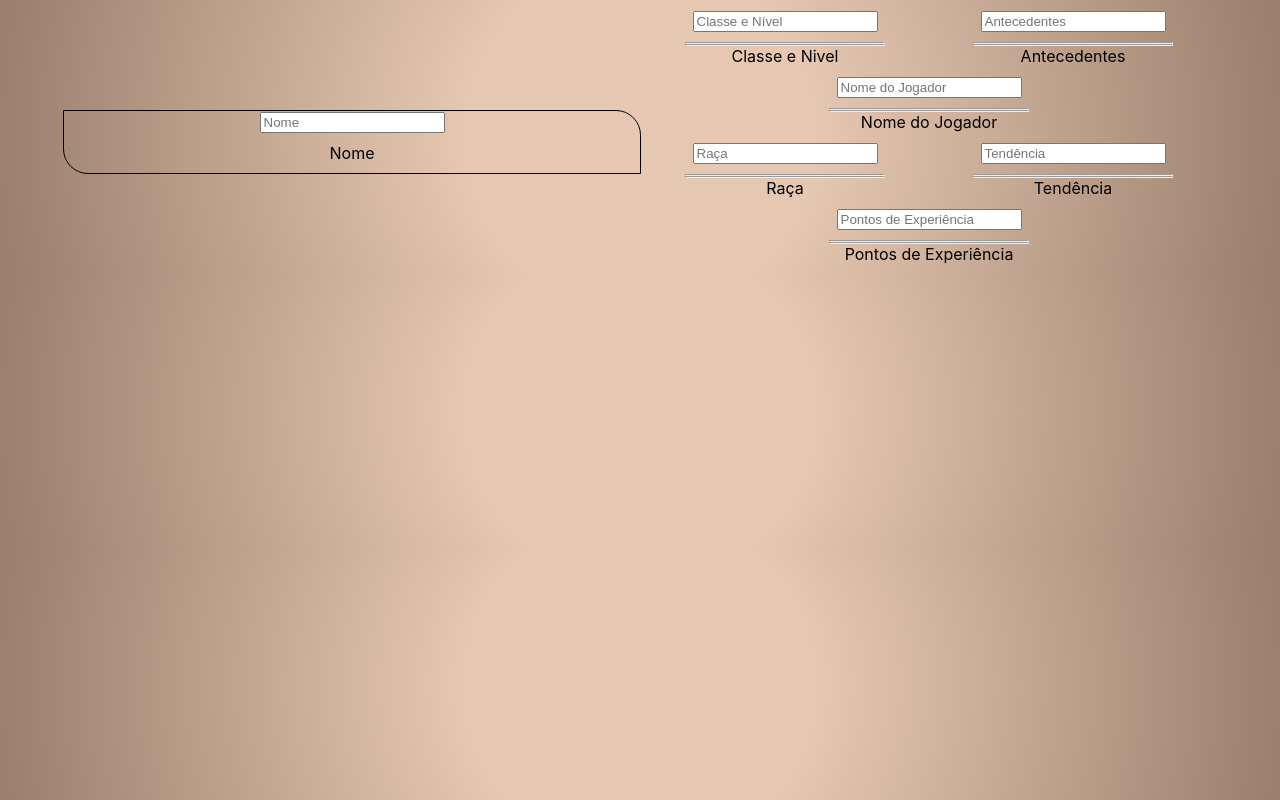
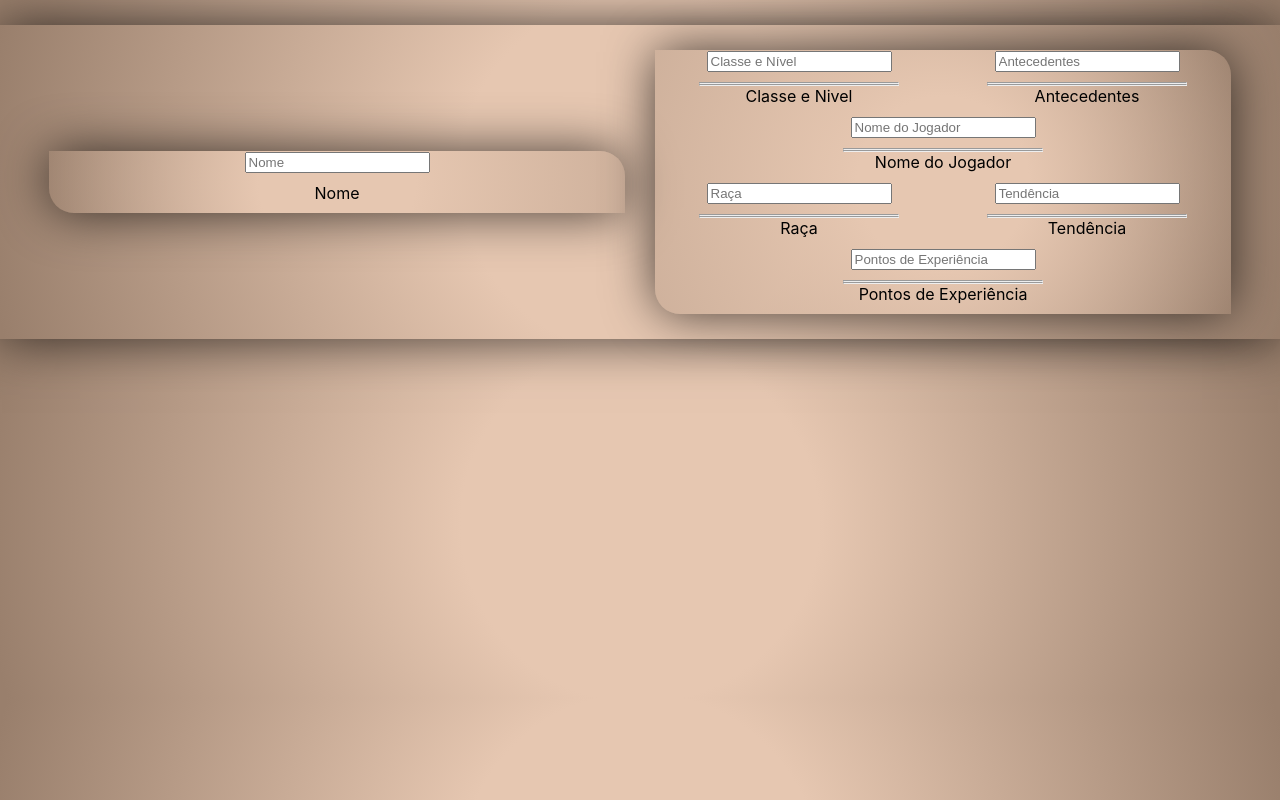
Before and after one commit to BenHurAlbertassi12/FichaDeD, a React (Create React App) app: page / in a window 1280 px wide. Built offline with nearby package versions, Linux system fonts and the light colour scheme.

Commit message:
background collor

```diff
--- a/src/Components/Title/title.css
+++ b/src/Components/Title/title.css
@@ -12,10 +12,12 @@
 }
 .info_person{
     width: 45%;
+    margin-left: 15px;
 
 }
 .info_name_person{
     width: 45%;
+    margin-right: 15px;
 }
 .info_cima, .info_baixo{
     display: flex;
@@ -24,6 +26,7 @@
 }
 .hr_edit, .hr_edit_baixo{
     margin: 0px;
+    background-color: black;
 }
 .hr_edit_baixo{
     width: 75%;
@@ -47,9 +50,25 @@
 .h4_edit{
     margin-top: 10px;
 }
+.info_total_person{
+margin-top: 25px;
+padding-top: 25px;
+padding-bottom: 25px;
+margin-bottom: 10px;
+        -webkit-box-shadow: 0px 0px 51px -2px rgba(0, 0, 0, 0.75);
+            -moz-box-shadow: 0px 0px 51px -2px rgba(0, 0, 0, 0.75);
+            box-shadow: 0px 0px 51px -2px rgba(0, 0, 0, 0.75);
+}
 
+.info_name_person, .info_person {
+    /* border: 1px solid black; */
+    border-radius: 0px 25px 0px 25px;
 
-.info_name_person{
-    border: 1px solid black;
-    border-radius: 0px 25px 0px 25px;
+    -webkit-box-shadow: 0px 0px 51px -2px rgba(0, 0, 0, 0.75);
+        -moz-box-shadow: 0px 0px 51px -2px rgba(0, 0, 0, 0.75);
+        box-shadow: 0px 0px 51px -2px rgba(0, 0, 0, 0.75);
+
+background: rgb(230, 199, 177);
+    background: radial-gradient(circle, rgba(230, 199, 177, 1) 27%, rgba(153, 127, 108, 0.3029586834733894) 100%);
+
 }
```
